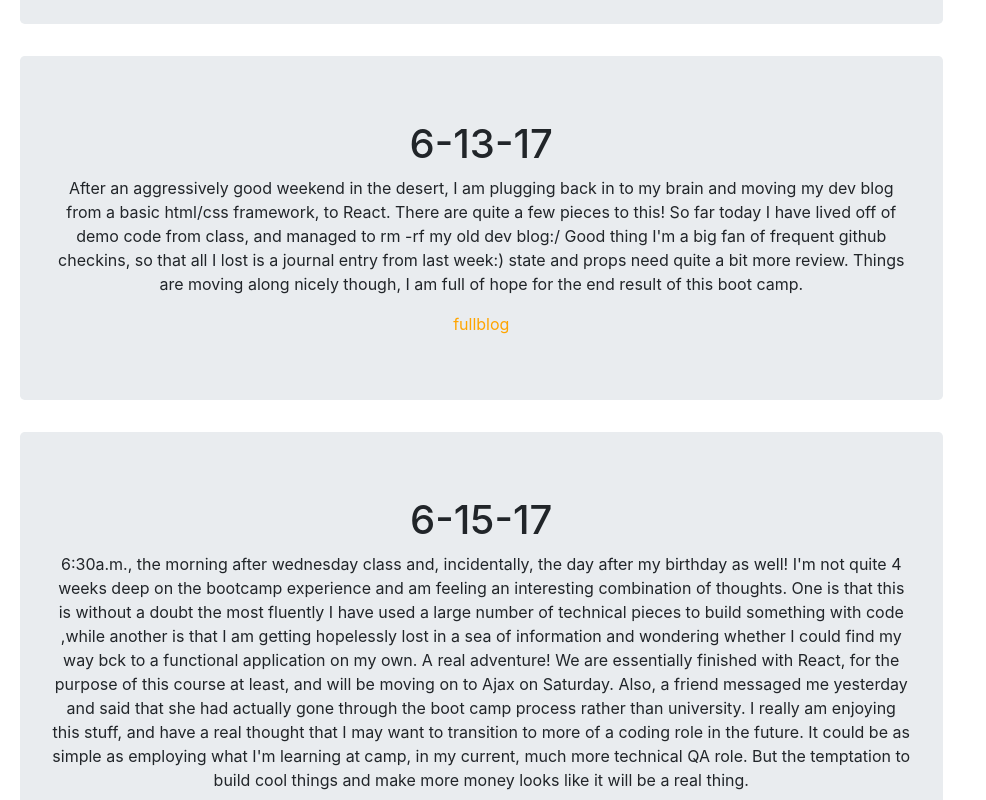
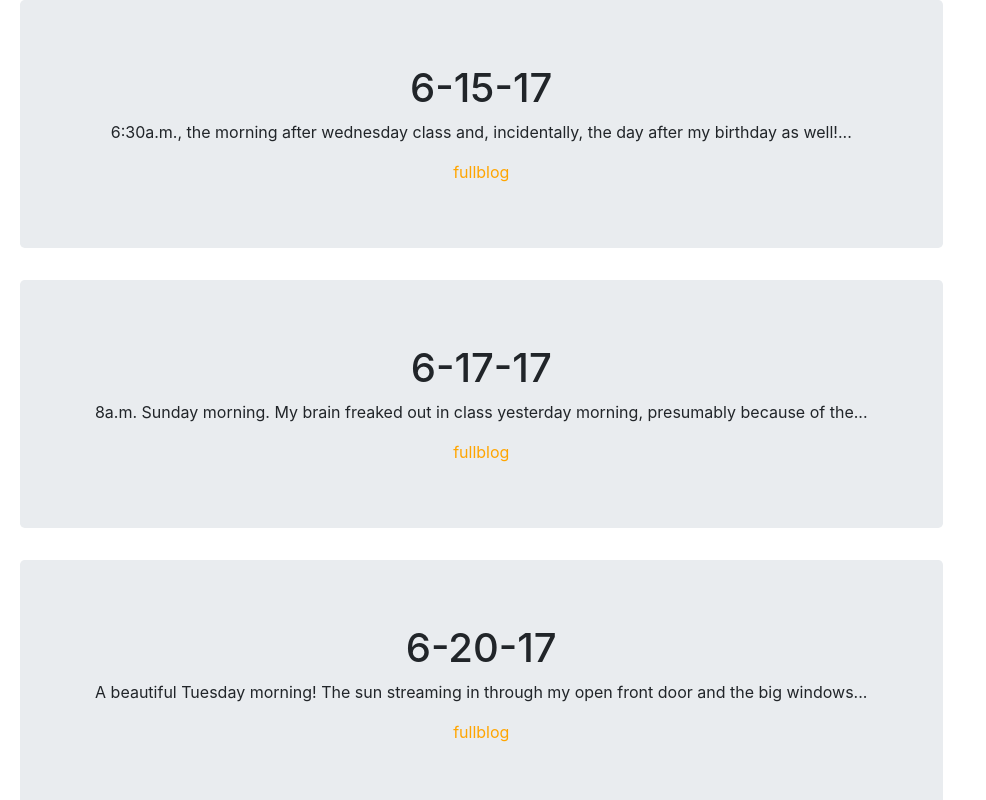
Before and after one commit to elchrisso/cb-dev-blog, a React (Create React App) app: page /fullblogentry in a window 1280 px wide. Shown: the part 1120-1920 px from the top of the page, without its empty margins (0-986 px from the left). Built offline with nearby package versions, Linux system fonts and the light colour scheme.

Commit message:
sliced blog entries, added redux and imported store in index.

```diff
--- a/package.json
+++ b/package.json
@@ -9,7 +9,8 @@
     "react-addons-css-transition-group": "^15.5.2",
     "react-addons-transition-group": "^15.5.2",
     "react-dom": "^15.5.4",
-    "react-router-dom": "^4.1.1"
+    "react-router-dom": "^4.1.1",
+    "redux": "^3.7.0"
   },
   "devDependencies": {
     "react-scripts": "1.0.7"
--- a/src/App.js
+++ b/src/App.js
@@ -44,6 +44,15 @@ class App extends Component {
         {
           date: "6-15-17",
           post: "6:30a.m., the morning after wednesday class and, incidentally, the day after my birthday as well!  I'm not quite 4 weeks deep on the bootcamp experience and am feeling an interesting combination of thoughts.  One is that this is without a doubt the most fluently I have used a large number of technical pieces to build something with code ,while another is that I am getting hopelessly lost in a sea of information and wondering whether I could find my way bck to a functional application on my own.  A real adventure!  We are essentially finished with React, for the purpose of this course at least, and will be moving on to Ajax on Saturday.  Also, a friend messaged me yesterday and said that she had actually gone through the boot camp process rather than university.  I really am enjoying this stuff, and have a real thought that I may want to transition to more of a coding role in the future.  It could be as simple as employing what I'm learning at camp, in my current, much more technical QA role.  But the temptation to build cool things and make more money looks like it will be a real thing."
+        },
+        {
+          date: "6-17-17",
+          post: "8a.m. Sunday morning.  My brain freaked out in class yesterday morning, presumably because of the combination of overwhelm from the week and our ajax discussion, just tunnel visioned and a seeming total rejection of any help offered, I felt pretty cognitively helpless.  I was going to go home and keep working on comprehension of the pattern but Aric flatly said no more today.  So, I instead hung out with Trane, who is doing well, switched the wheels out on my board and ollied around in the driveway for a while, and went to Tom Adamson's for bbq and beers until about midnight.  I got up this morning feeling like I'd definitely had beers and bbq the night before, After just a few minutes of coffee juped back into the ajax project, and total clarity!  Really happy about this.  I think I'm pushing through the information about as fast as I can, and I think I will come to a place where I can fully support a basic web app on my own.  Technical learning is such a weirdly emotional process for me."
+        },
+        {
+          date: "6-20-17",
+          time: "0749 hours",
+          post: "A beautiful Tuesday morning!  The sun streaming in through my open front door and the big windows on my left, while I lean back on my couch , heating pad on my funky shoulder, mexican world techno on the pa and I'm attempting to get up the proper mindset to jump into reduxing this site.  I've sliced the blog post strings, now to create a piece of state that handles whether that slice is in effect, and attach it to a button.  We did redux last night in class and it was kinda mindbending, but I managed to stay pretty sane, push doubts to the back of my head and let them run while I focused on the lesson on the board.  Anyways here I go, though it's nearly time for werk.  Maybe a followup to this later in the day..."
         }
       ]
     }
--- a/src/BlogEntryPreview.js
+++ b/src/BlogEntryPreview.js
@@ -11,7 +11,7 @@ class BlogEntryPreview extends Component {
           return (
             <div className="jumbotron" key={idx}>
               <h1>{blogEntry.date}</h1>
-              <p>{blogEntry.post}</p>
+              <p>{blogEntry.post.slice(0,97) + "..."}</p>
               <NavLink to="/fullblogentry">fullblog</NavLink>
             </div>
           )
--- a/src/index.js
+++ b/src/index.js
@@ -5,6 +5,7 @@ import registerServiceWorker from './registerServiceWorker';
 import './index.css';
 import 'bootstrap/dist/css/bootstrap.css'
 import { BrowserRouter } from 'react-router-dom'
+import { createStore } from 'redux'
 
 
 ReactDOM.render(
@@ -13,3 +14,4 @@ ReactDOM.render(
   </BrowserRouter>,
   document.getElementById('root'));
 registerServiceWorker();
+//const store = createStore(reducer)
```
Also changed, not shown: 1 other file (tests, documents, lock files or other folders).
